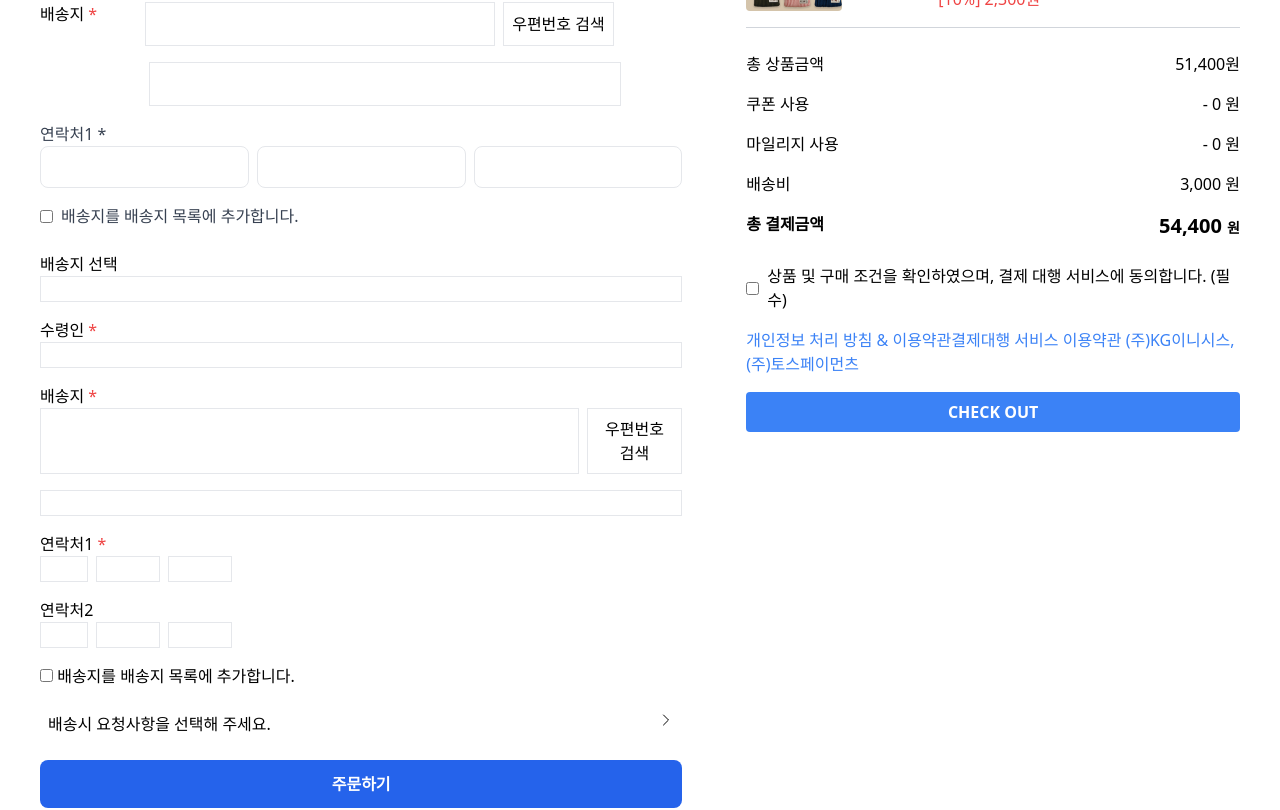
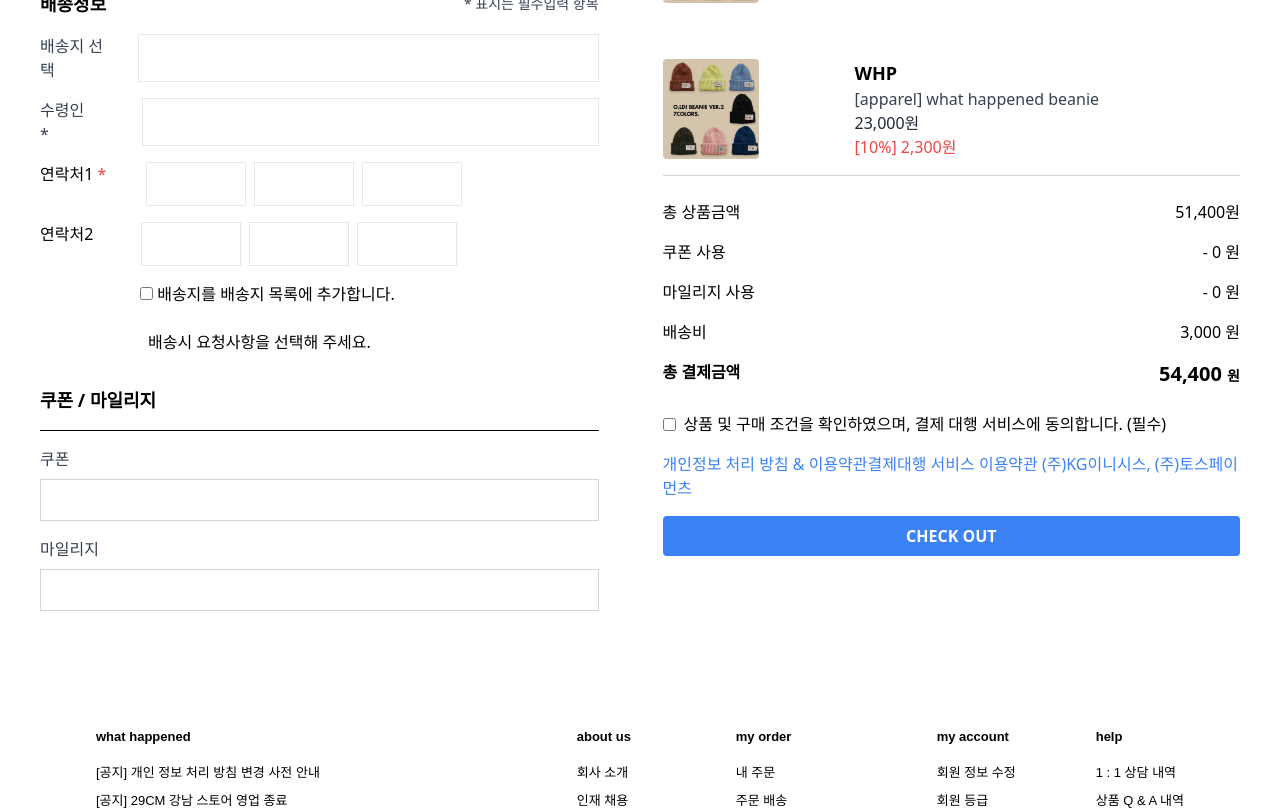
Before and after one commit to duylinh13/react-shopping-website, a React (Create React App) app: page /order in a window 1280 px wide. Shown: the part 420-1230 px from the top of the page. Built offline with nearby package versions, Linux system fonts and the light colour scheme.

Commit message:
style: update OrderForm

```diff
--- a/src/ui/OrderForm.js
+++ b/src/ui/OrderForm.js
@@ -16,13 +16,21 @@ const OrderForm = () => {
       [e.target.name]: e.target.value,
     });
   };
+
   return (
     <div className="p-4  mx-auto">
+      <div className=" bg-white">
+        <div className="w-[137px] h-[28px] mt-[50px] mb-[70px] ml-[100px] text-[#0565bb] font-montserrat text-[36px] font-extrabold leading-[1.67]">
+          ORDER
+        </div>
+      </div>
+
       <div className="flex space-x-4">
         {/* Left Column */}
+
         <div className="p-6 max-w-4xl mx-auto bg-white ">
           {/* Steps Navigation */}
-          <div className="mb-4 flex justify-between">
+          <div className="mb-4 flex justify-start">
             <span>01 Shopping Bag &gt;</span>
             <span className="font-bold text-blue-600">02 Order &gt;</span>
             <span>03 Order Confirmed</span>
@@ -62,128 +70,87 @@ const OrderForm = () => {
                 className=" px-3 py-2 border w-[480px]"
               />
             </div>
-            <div className="mb-4 flex gap-12">
+            <div className="mb-4 flex gap-10">
               <label>
-                배송지 <span className="text-red-500">*</span>
+                연락처1 <span className="text-red-500">*</span>
               </label>
-              <div className="flex">
-                <input type="text" className="w-[350px] h-[44px] border" />
-                <button className="ml-2 border p-2">우편번호 검색</button>
+              <div className="flex space-x-2">
+                <input
+                  type="text"
+                  maxLength="3"
+                  className="w-[100px] h-[44px] border border-gray-200 bg-white"
+                />
+                <input
+                  type="text"
+                  maxLength="4"
+                  className="w-[100px] h-[44px] border border-gray-200 bg-white"
+                />
+                <input
+                  type="text"
+                  maxLength="4"
+                  className="w-[100px] h-[44px] border border-gray-200 bg-white"
+                />
               </div>
             </div>
-            <div className="mb-4 ml-[109px]">
-              <input type="text" className="w-[472px] h-[44px] border " />
-            </div>
-            {/* Address */}
-            {/* Contact Numbers */}
-            <div className="mb-4">
-              <label className="block text-gray-700">연락처1 *</label>
+            <div className="mb-4 flex gap-12">
+              <label>연락처2</label>
               <div className="flex space-x-2">
-                {shippingInfo.phone1.map((_, idx) => (
-                  <input
-                    key={idx}
-                    type="text"
-                    maxLength="4"
-                    className="w-full px-3 py-2 border rounded-lg"
-                    value={shippingInfo.phone1[idx]}
-                    onChange={(e) => {
-                      const phoneCopy = [...shippingInfo.phone1];
-                      phoneCopy[idx] = e.target.value;
-                      setShippingInfo({ ...shippingInfo, phone1: phoneCopy });
-                    }}
-                  />
-                ))}
+                <input
+                  type="text"
+                  maxLength="3"
+                  className="w-[100px] h-[44px] border border-gray-200 bg-white"
+                />
+                <input
+                  type="text"
+                  maxLength="4"
+                  className="w-[100px] h-[44px] border border-gray-200 bg-white"
+                />
+                <input
+                  type="text"
+                  maxLength="4"
+                  className="w-[100px] h-[44px] border border-gray-200 bg-white"
+                />
               </div>
             </div>
-            {/* Add Shipping Address to List */}
-            <div className="flex items-center mb-4">
-              <input type="checkbox" className="mr-2" />
-              <label className="text-gray-700">
-                배송지를 배송지 목록에 추가합니다.
-              </label>
+            <div className="mb-4 ml-[100px]">
+              <input type="checkbox" /> 배송지를 배송지 목록에 추가합니다.
+            </div>
+            <div className="mb-4 ml-[100px]">
+              <div className="relative">
+                <p className=" p-2">배송시 요청사항을 선택해 주세요.</p>
+              </div>
             </div>
           </div>
 
           {/* Payment Method */}
-          <div>
+          <div className="mb-6">
+            <div className="border-b border-black pb-4 mb-4">
+              <h4 className="text-lg font-semibold">쿠폰 / 마일리지</h4>
+            </div>
+
+            {/* 쿠폰 */}
             <div className="mb-4">
-              <label>배송지 선택</label>
-              <div>
-                <input type="text" className="w-full border" />
+              <label className="block text-gray-700 mb-2">쿠폰</label>
+              <div className="flex">
+                <input
+                  type="text"
+                  className="w-full px-3 py-2 border border-gray-300 "
+                />
               </div>
             </div>
 
+            {/* 마일리지 */}
             <div className="mb-4">
-              <label>
-                수령인 <span className="text-red-500">*</span>
-              </label>
-              <div>
-                <input type="text" className="w-full border" />
-              </div>
-            </div>
+              <label className="block text-gray-700 mb-2">마일리지</label>
 
-            <div className="mb-4">
-              <label>
-                배송지 <span className="text-red-500">*</span>
-              </label>
               <div className="flex">
-                <input type="text" className="w-full border" />
-                <button className="ml-2 border p-2">우편번호 검색</button>
-              </div>
-            </div>
-
-            <div className="mb-4">
-              <input type="text" className="w-full border" />
-            </div>
-
-            <div className="mb-4">
-              <label>
-                연락처1 <span className="text-red-500">*</span>
-              </label>
-              <div className="flex space-x-2">
-                <input type="text" maxLength="3" className="w-12 border" />
-                <input type="text" maxLength="4" className="w-16 border" />
-                <input type="text" maxLength="4" className="w-16 border" />
-              </div>
-            </div>
-
-            <div className="mb-4">
-              <label>연락처2</label>
-              <div className="flex space-x-2">
-                <input type="text" maxLength="3" className="w-12 border" />
-                <input type="text" maxLength="4" className="w-16 border" />
-                <input type="text" maxLength="4" className="w-16 border" />
-              </div>
-            </div>
-
-            <div className="mb-4">
-              <input type="checkbox" /> 배송지를 배송지 목록에 추가합니다.
-            </div>
-
-            <div className="mb-4">
-              <div className="relative">
-                <p className=" p-2">배송시 요청사항을 선택해 주세요.</p>
-                <svg
-                  xmlns="http://www.w3.org/2000/svg"
-                  fill="none"
-                  stroke="currentColor"
-                  strokeWidth="1.5"
-                  className="absolute right-2 top-2 w-4 h-4"
-                  viewBox="0 0 24 24"
-                >
-                  <path
-                    strokeLinecap="round"
-                    strokeLinejoin="round"
-                    d="M8.25 4.5l7.5 7.5-7.5 7.5"
-                  />
-                </svg>
+                <input
+                  type="text"
+                  className="w-full px-3 py-2 border border-gray-300 "
+                />
               </div>
             </div>
           </div>
-
-          <button className="w-full py-3 bg-blue-600 text-white font-bold rounded-lg">
-            주문하기
-          </button>
         </div>
 
         {/* Right Column */}
```
